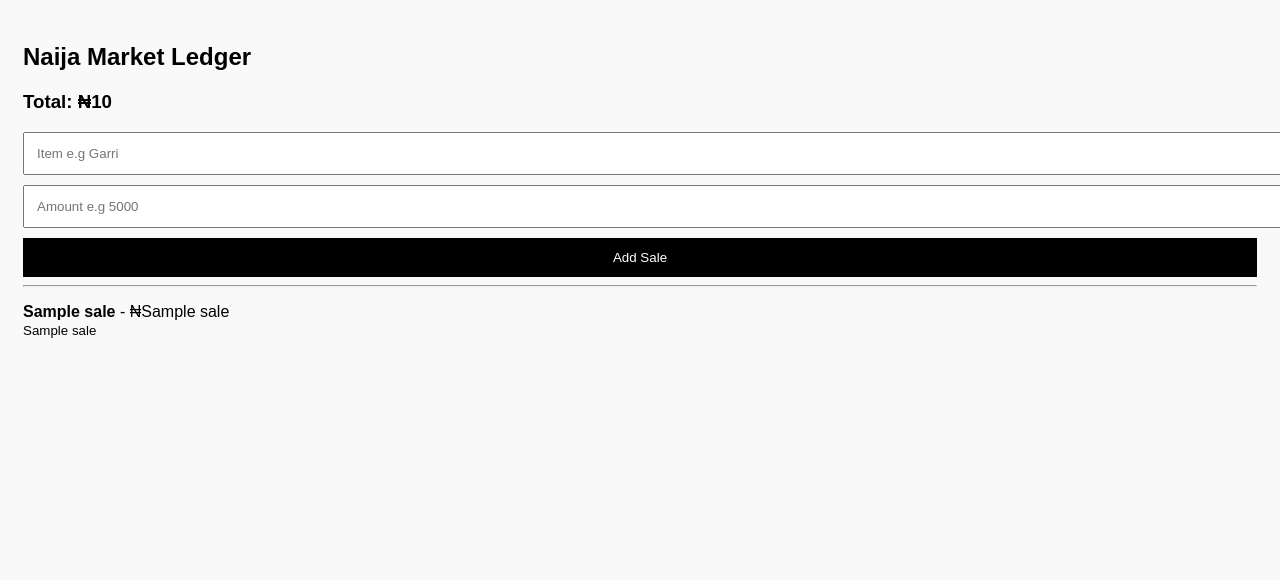
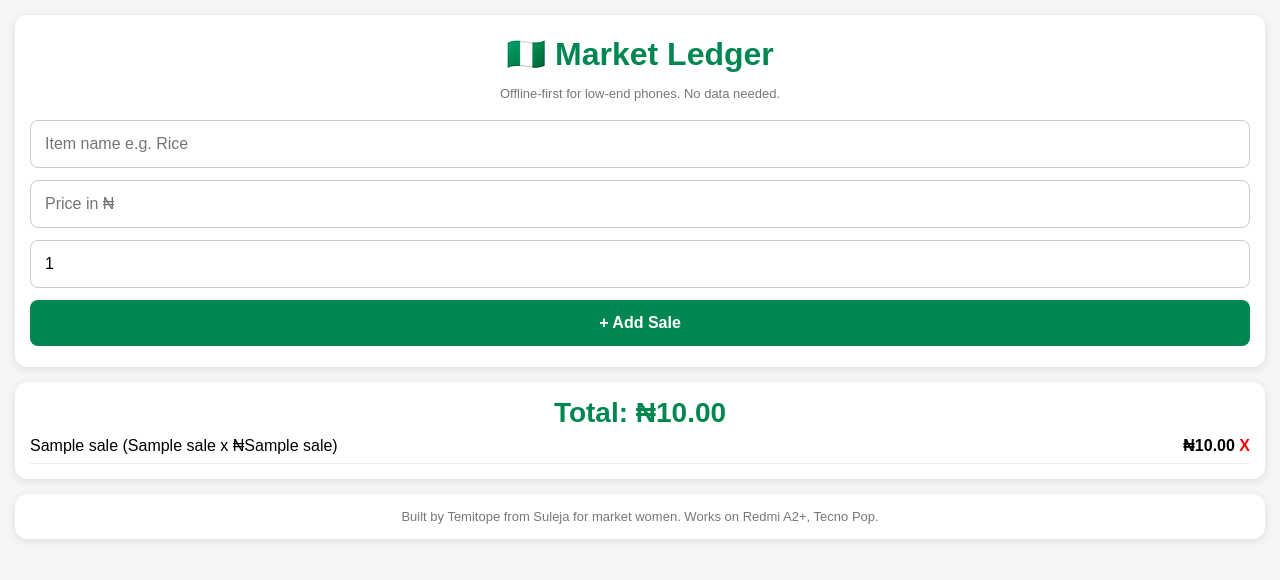
Before and after one commit to Topshugar/naija-market-ledger, a Flask app: template templates/index.html in a window 1280 px wide. Shown: the top 580 px of the page. Run offline with Flask 3, Linux system fonts and the light colour scheme; the template is opened without the code that fills it: most values are stand-ins (such as "Sample title", 1, 10 or a date in 2020).

Commit message:
Upgrade to pro frontend

```diff
--- a/templates/index.html
+++ b/templates/index.html
@@ -1,20 +1,49 @@
 <!DOCTYPE html>
-<html>
+<html lang="en">
 <head>
-<meta name="viewport" content="width=device-width, initial-scale=1">
-<title>Naija Ledger</title>
+<meta charset="UTF-8">
+<meta name="viewport" content="width=device-width, initial-scale=1.0">
+<title>Naija Market Ledger</title>
+<style>
+body{font-family:Arial,sans-serif;background:#f6f6f6;margin:0;padding:15px}
+.card{background:white;padding:15px;border-radius:12px;box-shadow:0 2px 8px rgba(0,0,0,0.1);margin-bottom:15px}
+h1{color:#008751;text-align:center;margin:5px 0}
+.total{font-size:28px;font-weight:bold;color:#008751;text-align:center}
+input,button{width:100%;padding:14px;margin:6px 0;border-radius:8px;border:1px solid #ccc;font-size:16px;box-sizing:border-box}
+button{background:#008751;color:white;border:none;font-weight:bold}
+button:active{background:#006b41}
+.item-row{display:flex;justify-content:space-between;padding:8px 0;border-bottom:1px solid #eee}
+.delete{color:red;text-decoration:none;font-weight:bold}
+.small{text-align:center;color:#777;font-size:13px}
+</style>
 </head>
-<body style="font-family:sans-serif;padding:15px;background:#f9f9f9">
-<h2>Naija Market Ledger</h2>
-<h3>Total: ₦{{total}}</h3>
-<form action="/add" method="post">
-<input name="item" placeholder="Item e.g Garri" required style="width:100%;padding:12px;margin-bottom:10px">
-<input name="amount" type="number" placeholder="Amount e.g 5000" required style="width:100%;padding:12px;margin-bottom:10px">
-<button style="width:100%;padding:12px;background:#000;color:#fff;border:0">Add Sale</button>
+<body>
+<div class="card">
+<h1>🇳🇬 Market Ledger</h1>
+<p class="small">Offline-first for low-end phones. No data needed.</p>
+<form method="POST">
+<input type="text" name="item" placeholder="Item name e.g. Rice" required>
+<input type="number" name="price" placeholder="Price in ₦" step="0.01" required>
+<input type="number" name="qty" placeholder="Quantity" value="1" required>
+<button type="submit">+ Add Sale</button>
 </form>
-<hr>
+</div>
+
+<div class="card">
+<div class="total">Total: ₦{{ "%.2f"|format(total) }}</div>
 {% for s in sales %}
-<p><b>{{s[1]}}</b> - ₦{{s[2]}}<br><small>{{s[3]}}</small></p>
+<div class="item-row">
+<span>{{ s[1] }} ({{ s[3] }} x ₦{{ s[2] }})</span>
+<span><b>₦{{ "%.2f"|format(s[2]*s[3]) }}</b> <a class="delete" href="/delete/{{ s[0] }}">X</a></span>
+</div>
 {% endfor %}
+{% if not sales %}
+<p class="small">No sales yet. Add your first sale above.</p>
+{% endif %}
+</div>
+
+<div class="card small">
+Built by Temitope from Suleja for market women. Works on Redmi A2+, Tecno Pop.
+</div>
 </body>
   </html>
```
